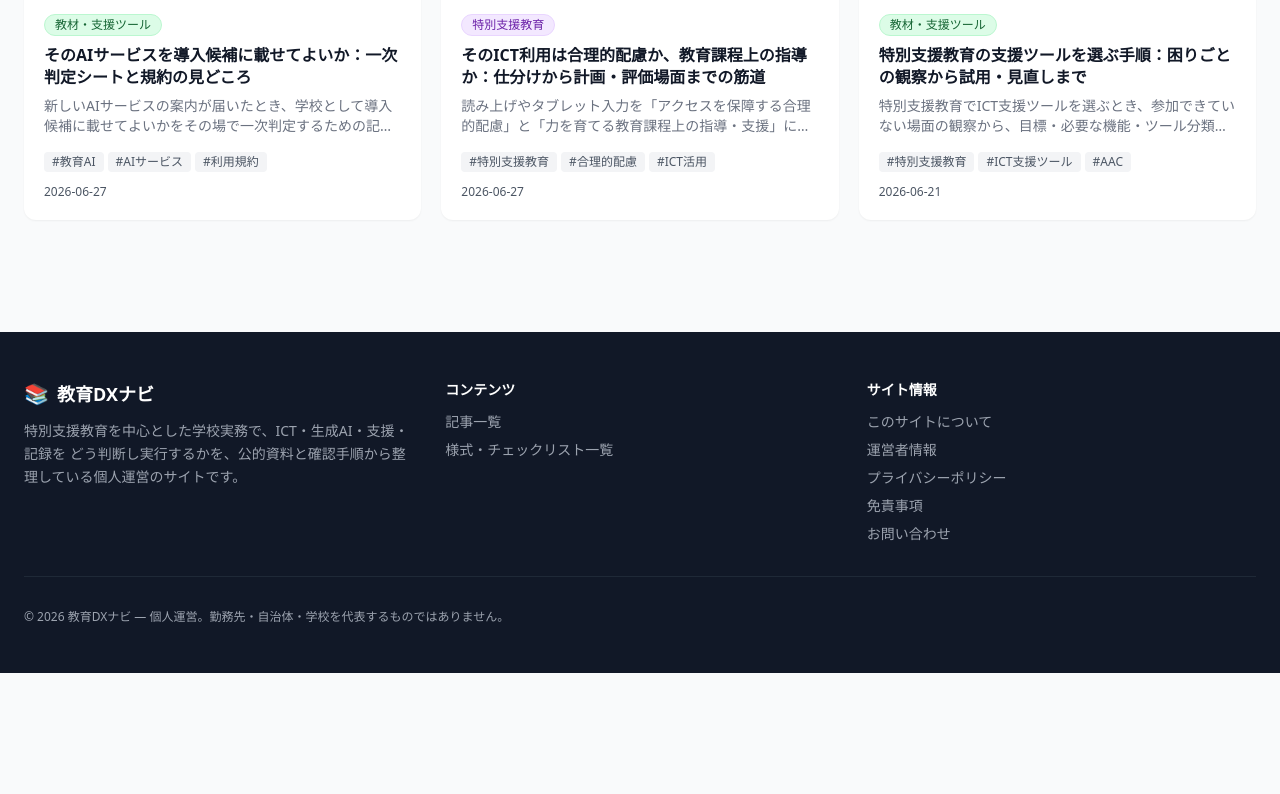
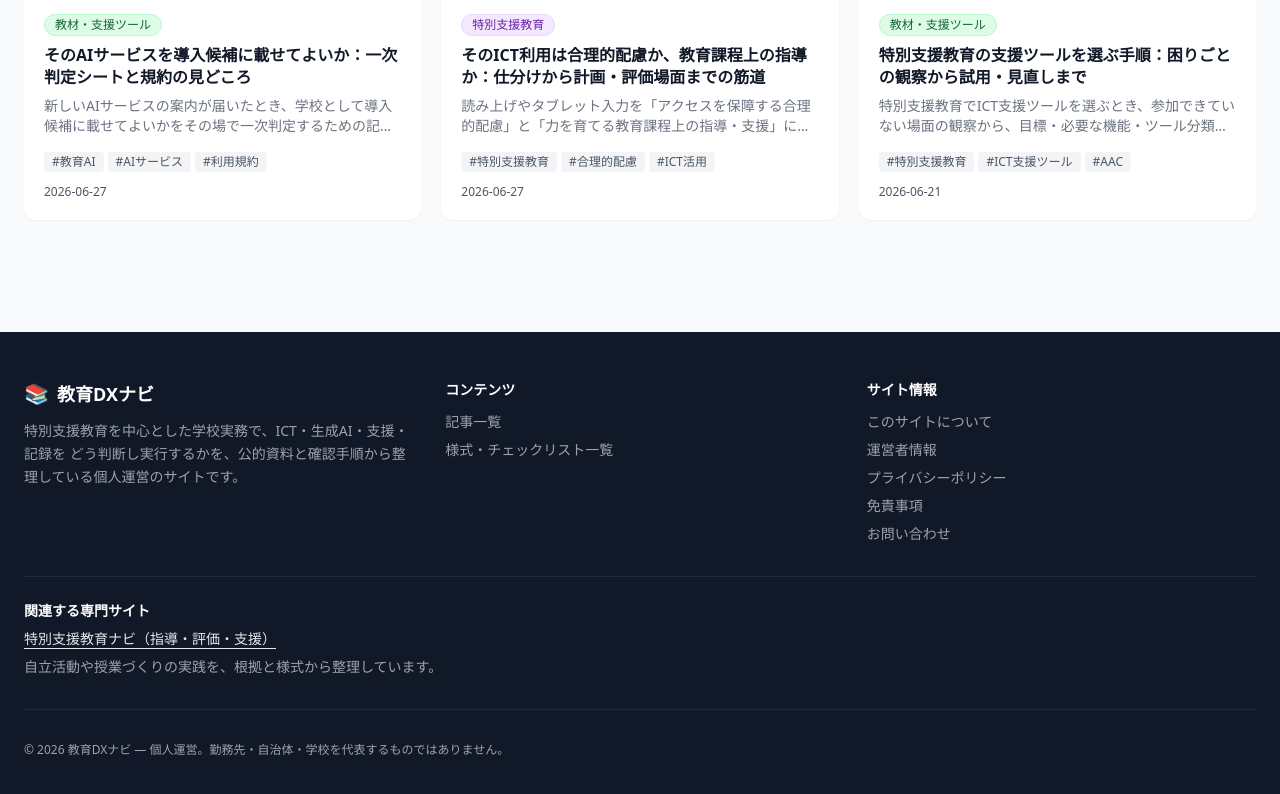
Before and after one commit to maikeru2312-beep/edu-ai-platform, a Next.js app: page / in a window 1280 px wide. Shown: the part 2083-2877 px from the top of the page. Before the commit the page ends 2756 px from the top, so only its background shows below. Built offline with nearby package versions, Linux system fonts and the light colour scheme; no server answers.

Commit message:
Add reciprocal link to Special Education Navi

```diff
--- a/components/Footer.tsx
+++ b/components/Footer.tsx
@@ -62,6 +62,18 @@ export default function Footer() {
             </ul>
           </div>
         </div>
+        <div className="border-t border-gray-800 mt-8 pt-6 text-sm">
+          <h2 className="text-white font-semibold mb-2">関連する専門サイト</h2>
+          <a
+            href="https://special-support-navi.vercel.app/"
+            className="text-gray-200 underline underline-offset-4 hover:text-white"
+          >
+            特別支援教育ナビ（指導・評価・支援）
+          </a>
+          <p className="mt-2 text-gray-400">
+            自立活動や授業づくりの実践を、根拠と様式から整理しています。
+          </p>
+        </div>
         <div className="border-t border-gray-800 mt-8 pt-8 text-xs">
           <div className="flex flex-col sm:flex-row items-center justify-between gap-3">
             <p>
```
